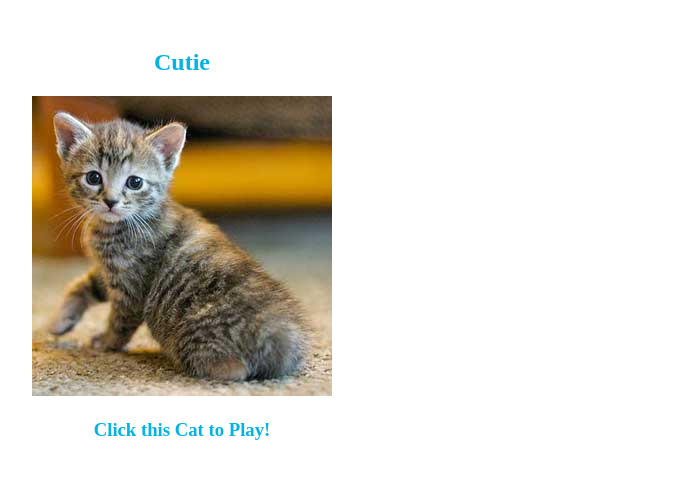
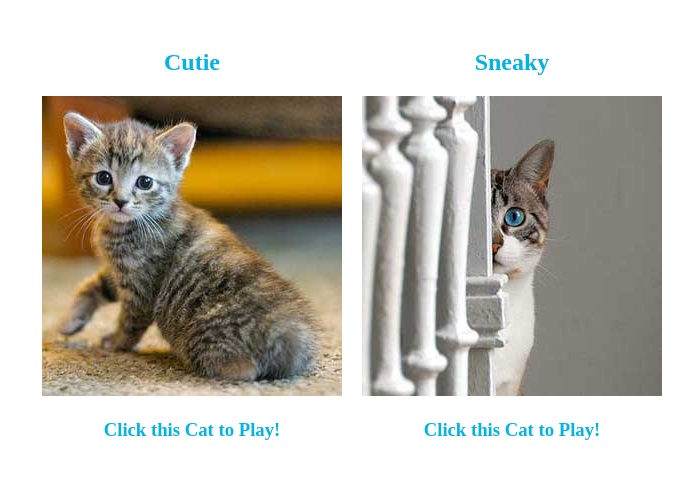
Before and after one commit to TodMcChesney/dual-cat-clicker-app, a website: page index.html in a window 1280 px wide. Shown: the part 90-568 px from the top of the page, without its empty margins (288-981 px from the left). Drawn offline with Linux system fonts and the light colour scheme.

Commit message:
feat: Add data for 2nd cat

```diff
--- a/css/styles.css
+++ b/css/styles.css
@@ -17,6 +17,7 @@ html {
 .flex-container {
     display: flex;
     flex-wrap: wrap;
+    justify-content: space-around;
 }
 
 .center {
--- a/js/app.js
+++ b/js/app.js
@@ -28,3 +28,6 @@ Cat.prototype.renderHTML = function() {
 
 var cutie = new Cat('Cutie', 'img/cat-1.jpg', 'cat-1');
 cutie.renderHTML();
+
+var sneaky = new Cat('Sneaky', 'img/cat-2.jpg', 'cat-2');
+sneaky.renderHTML();
```
